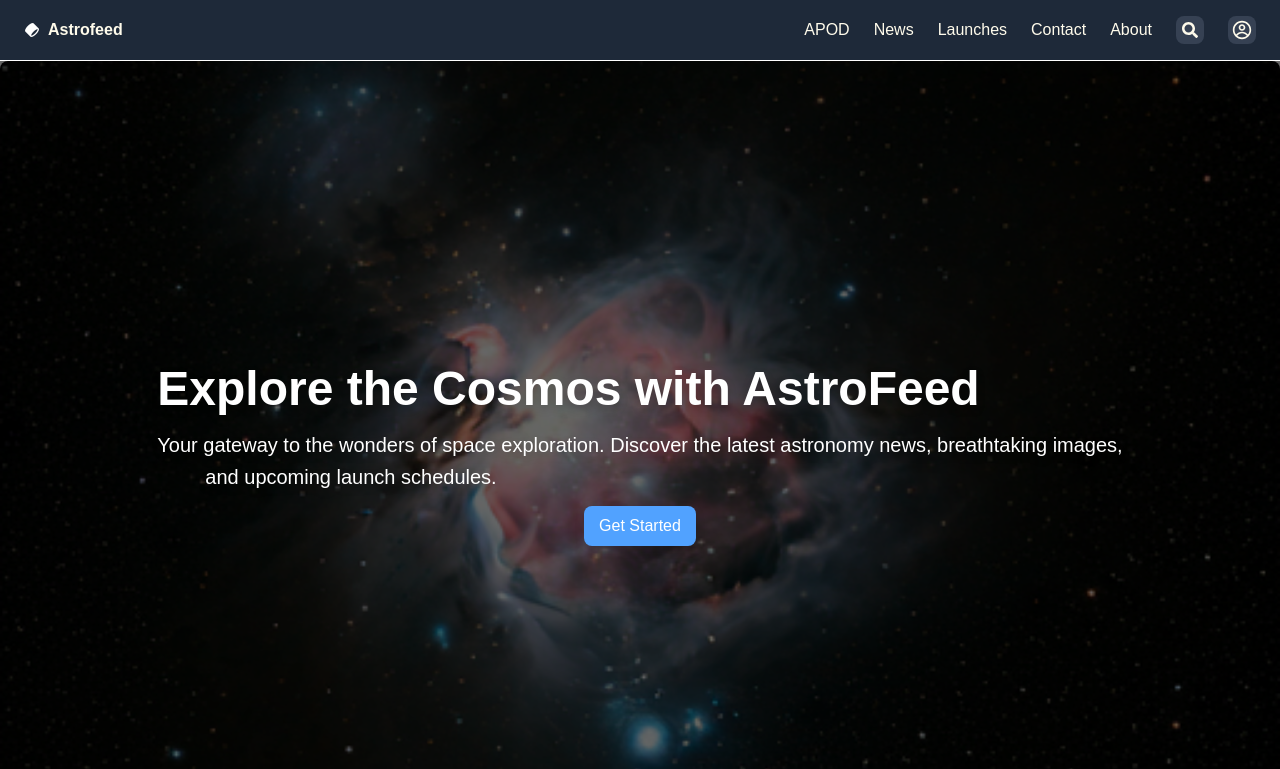
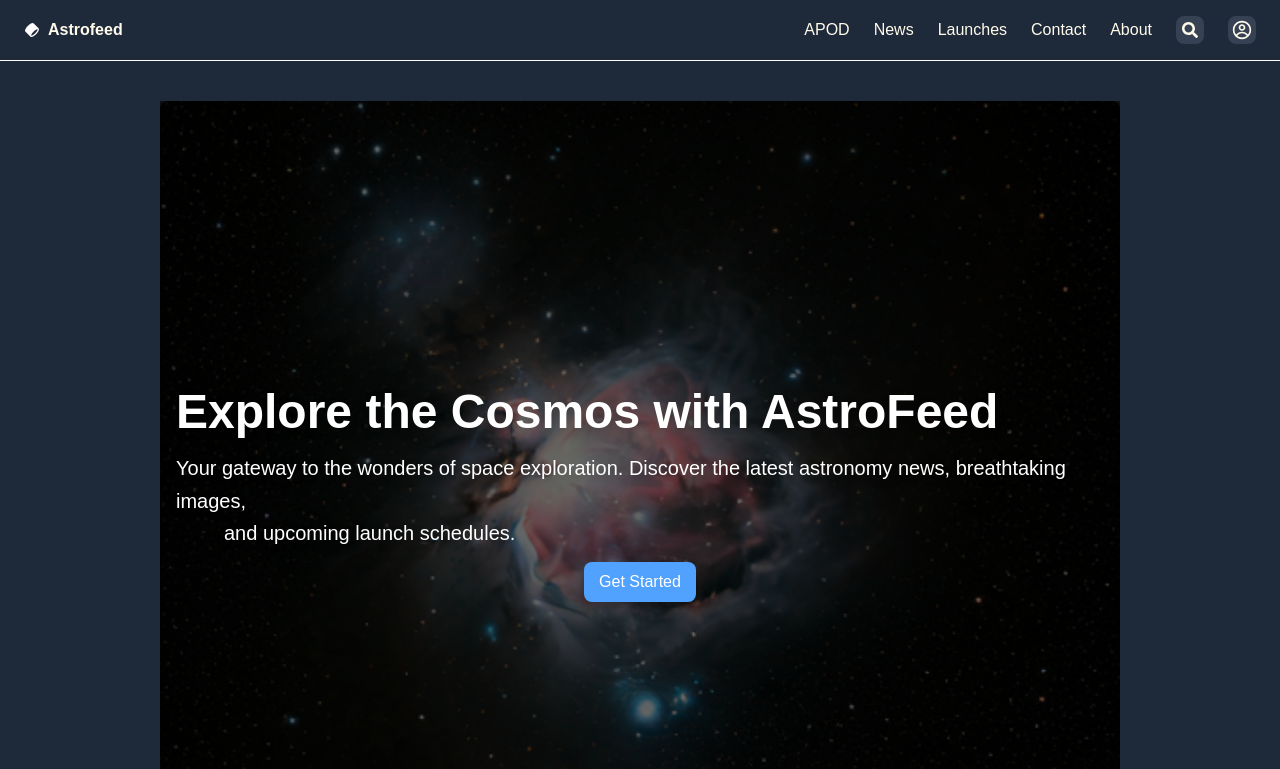
Before and after one commit to microhexagon/astro-feed, a Next.js app: page / in a window 1280 px wide. Shown: the top 769 px of the page. Built offline with nearby package versions, Linux system fonts and the light colour scheme.

Commit message:
feat: styling applied

```diff
--- a/app/page.tsx
+++ b/app/page.tsx
@@ -4,7 +4,7 @@ import ExploreMore from "../components/ExploreMore";
 
 export default function Home() {
   return (
-    <main>
+    <main className="pt-10 pr-40 pb-10 pl-40 bg-gray-800 text-white">
       <HeroSection />
       <Featured />
       <ExploreMore />
```
